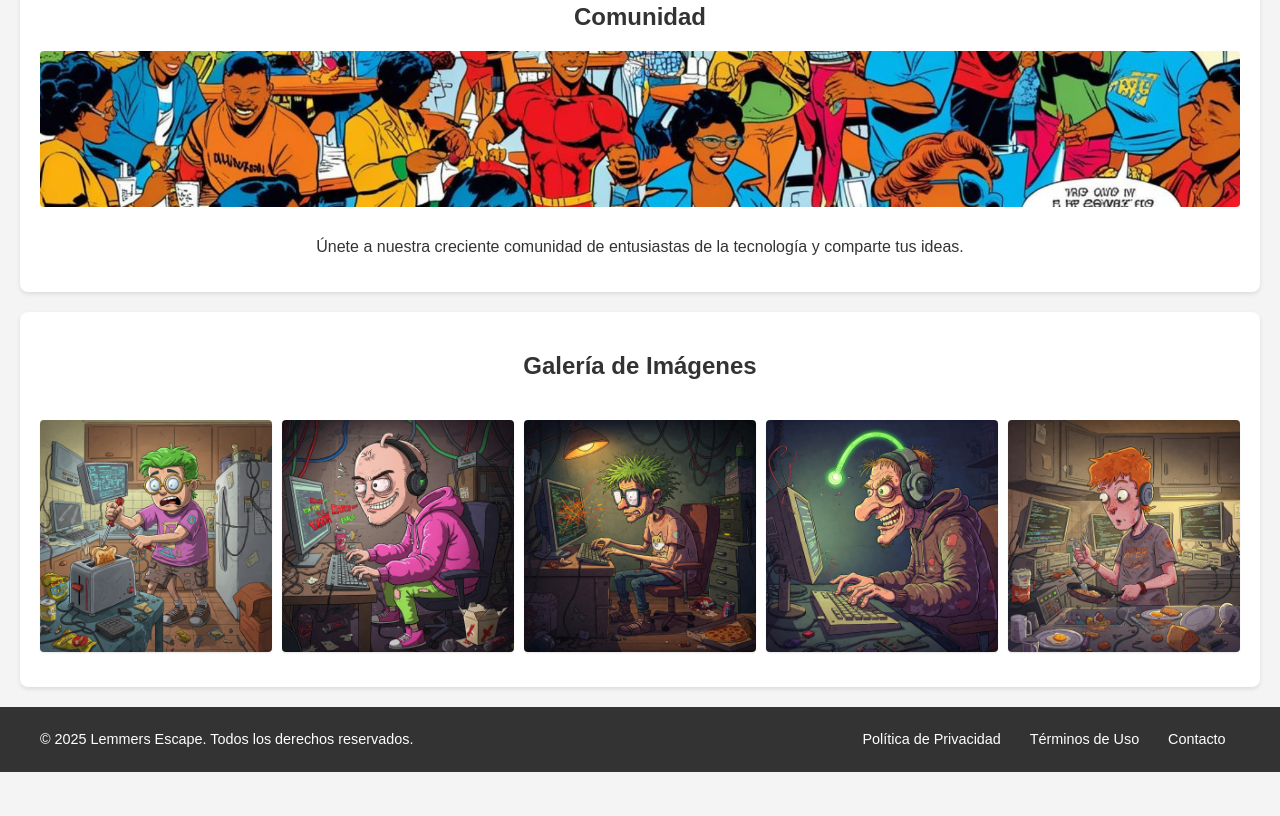
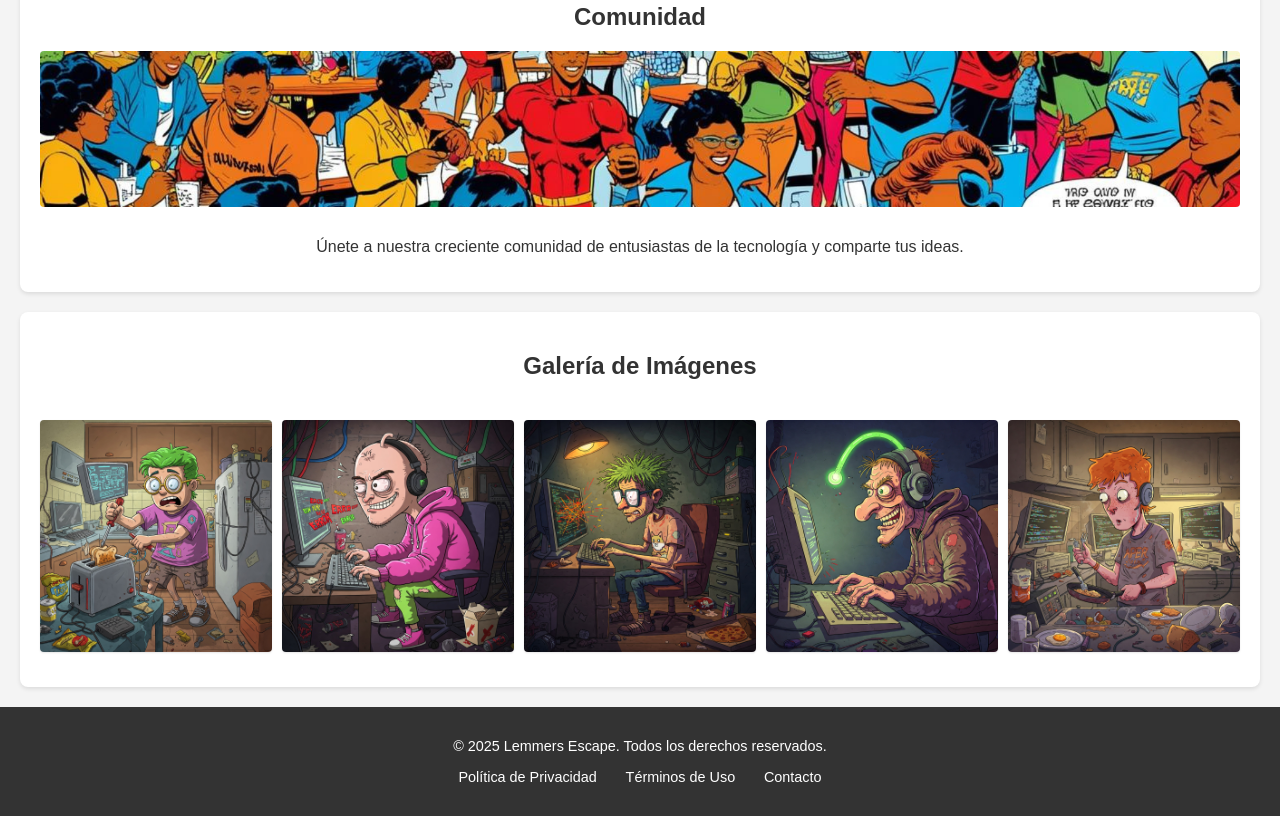
Before and after one commit to joselo-d/lammer_escape, a plain HTML site: page index.html in a window 1280 px wide. Shown: the part 1552-2368 px from the top of the page. Before the commit the page ends 2324 px from the top, so only its background shows below. Drawn offline with Linux system fonts and the light colour scheme.

Commit message:
Update styles.css

```diff
--- a/styles.css
+++ b/styles.css
@@ -106,20 +106,3 @@ footer {
     color: white;
     text-decoration: none;
 }
-
-/* Estilos para pantallas más grandes para alinear el texto y el menú horizontalmente */
-@media (min-width: 600px) {
-    .footer-content {
-        flex-direction: row;
-        justify-content: space-between;
-        align-items: center;
-    }
-
-    .footer-content p {
-        margin: 0;
-    }
-
-    .footer-content nav ul {
-        margin: 0;
-    }
-}
```
